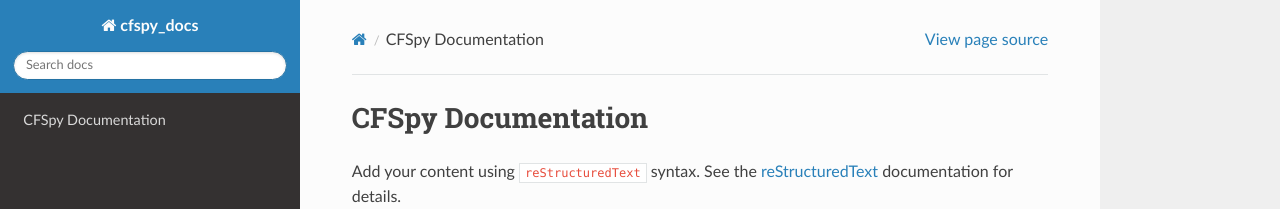
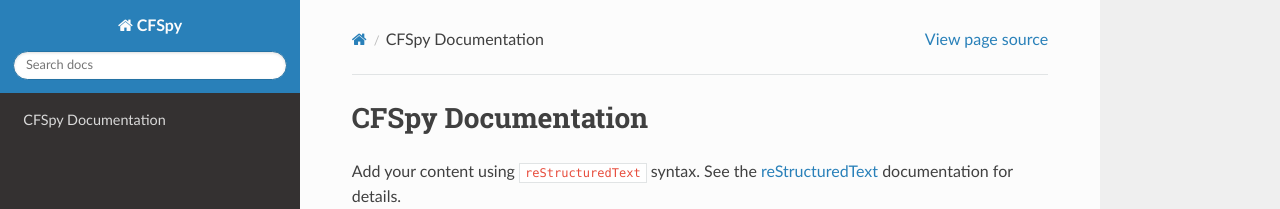
Before and after one commit to iperezav/CFSpy_docs, a Sphinx documentation site: the page built from docs/source/index.rst, in a window 1280 px wide. Shown: the top 209 px of the page. Built offline with Sphinx 7.4.7 and the Read the Docs theme 3.1.0, drawn with Linux system fonts in a browser that asks for light colours; pages that are not in the unit, such as notebooks, are missing from menus.

Commit message:
fixed project name and release

```diff
--- a/docs/source/conf.py
+++ b/docs/source/conf.py
@@ -7,10 +7,10 @@
 # -- Project information -----------------------------------------------------
 # https://www.sphinx-doc.org/en/master/usage/configuration.html#project-information
 
-project = 'cfspy_docs'
+project = 'CFSpy'
 copyright = '2025, Ivan Perez Avellaneda'
 author = 'Ivan Perez Avellaneda'
-release = '1.0'
+release = '1.2.1'
 
 # -- General configuration ---------------------------------------------------
 # https://www.sphinx-doc.org/en/master/usage/configuration.html#general-configuration
```
